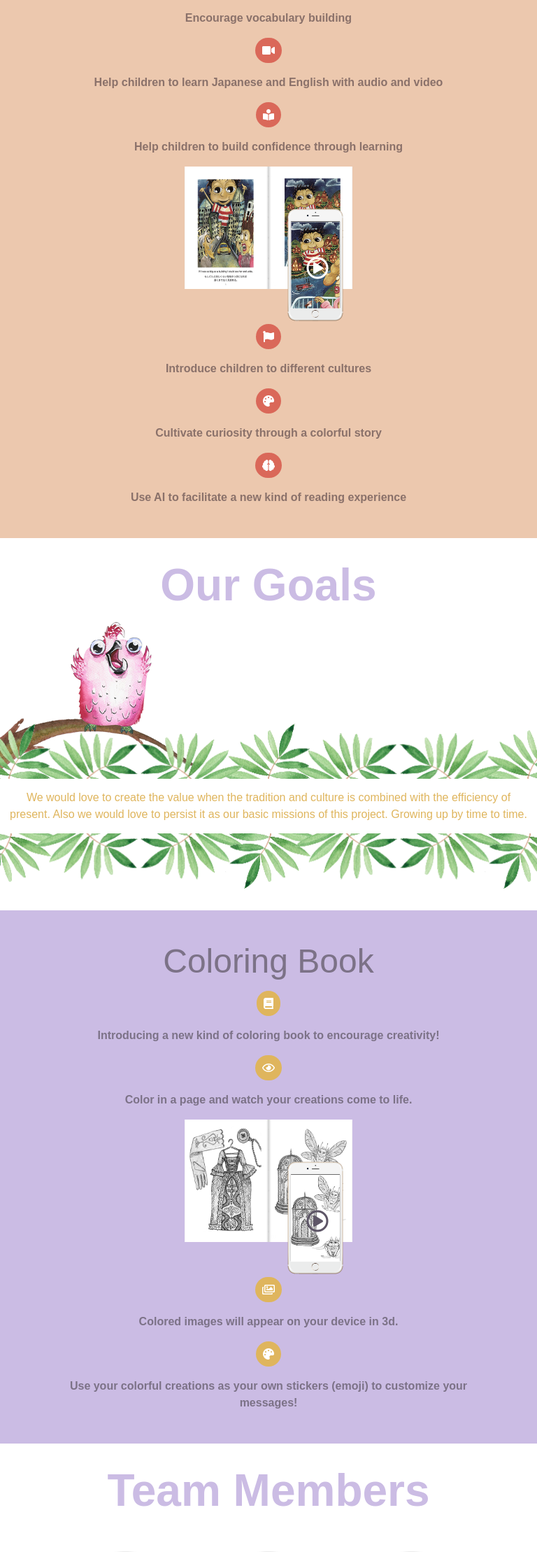
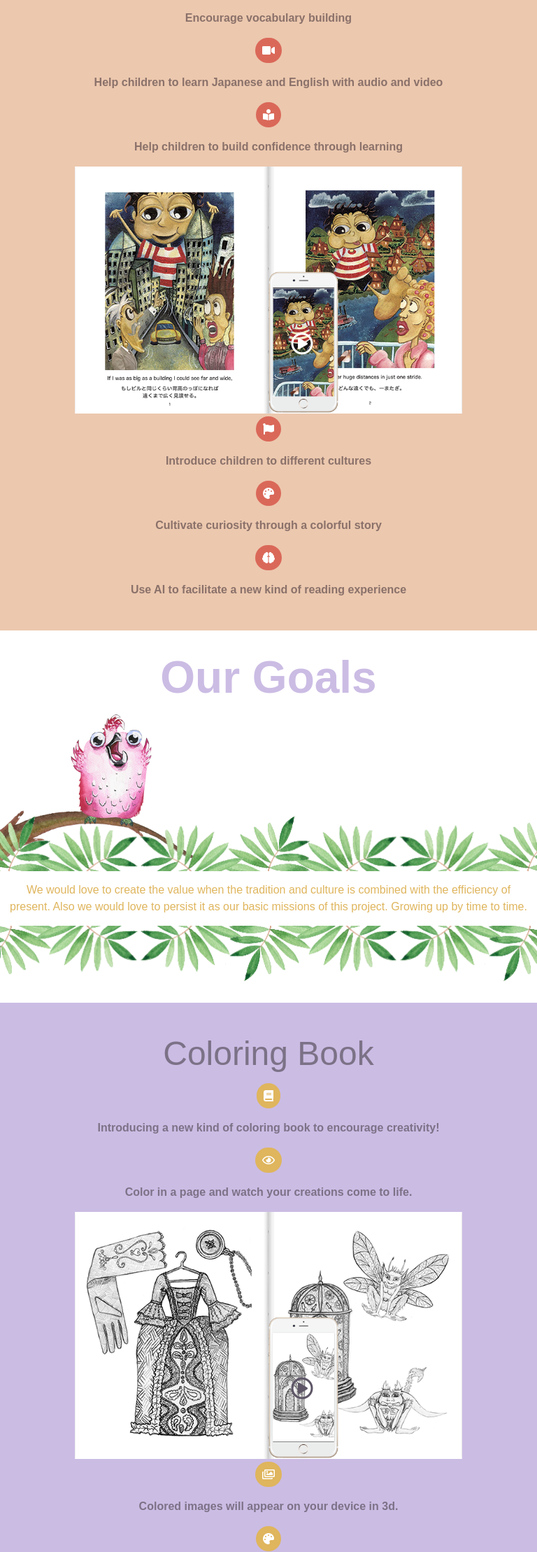
Before and after one commit to asingleton6/arbooks, a PHP site: page / in a window 768 px wide. Shown: the part 1085-3303 px from the top of the page at 70% size. Run offline with PHP 8.4, Linux system fonts and the light colour scheme; some libraries are stand-ins or nearby versions.

Commit message:
Adjust book size to make it responsive.

```diff
--- a/css/style.css
+++ b/css/style.css
@@ -406,8 +406,8 @@ section {
 
 /* Story Book */
 #story-book .storybook-wrapper {
-  width: 650px;
-  height: 400px;
+  max-width: 100%;
+  height: 100%;
 }
 
 #story-book .book {
@@ -457,8 +457,8 @@ section {
 
 /* Coloring Book */
 #coloring-book .storybook-wrapper {
-  width: 650px;
-  height: 400px;
+  max-width: 100%;
+  height: 100%;
 }
 
 #coloring-book .third .fas, #coloring-book .third .far {
@@ -570,6 +570,20 @@ input.form-control::-ms-input-placeholder, textarea.form-control::-ms-input-plac
   #mission {
     background: none;
   }
+
+  #story-book .device-wrapper, #coloring-book .device-wrapper {
+    width: 80px;
+    bottom: 165px;
+    left: 177px;
+  }
+}
+
+@media only screen and (min-width: 500px) {
+  #story-book .device-wrapper, #coloring-book .device-wrapper {
+    width: 100px;
+    bottom: 207px;
+    left: 307px;
+  }
 }
 
 @media only screen and (max-width: 625px) {
@@ -606,18 +620,6 @@ input.form-control::-ms-input-placeholder, textarea.form-control::-ms-input-plac
   .book-image-wrapper {
     width: 300px;
     height: 220px;
-  }
-
-  #story-book .storybook-wrapper, #coloring-book .storybook-wrapper {
-    width: 300px;
-    height: 175px;
-    margin-bottom: 50px;
-  }
-
-  #story-book .device-wrapper, #coloring-book .device-wrapper {
-    width: 80px;
-    bottom: 165px;
-    left: 177px;
   }
 
   .play-button {
```
